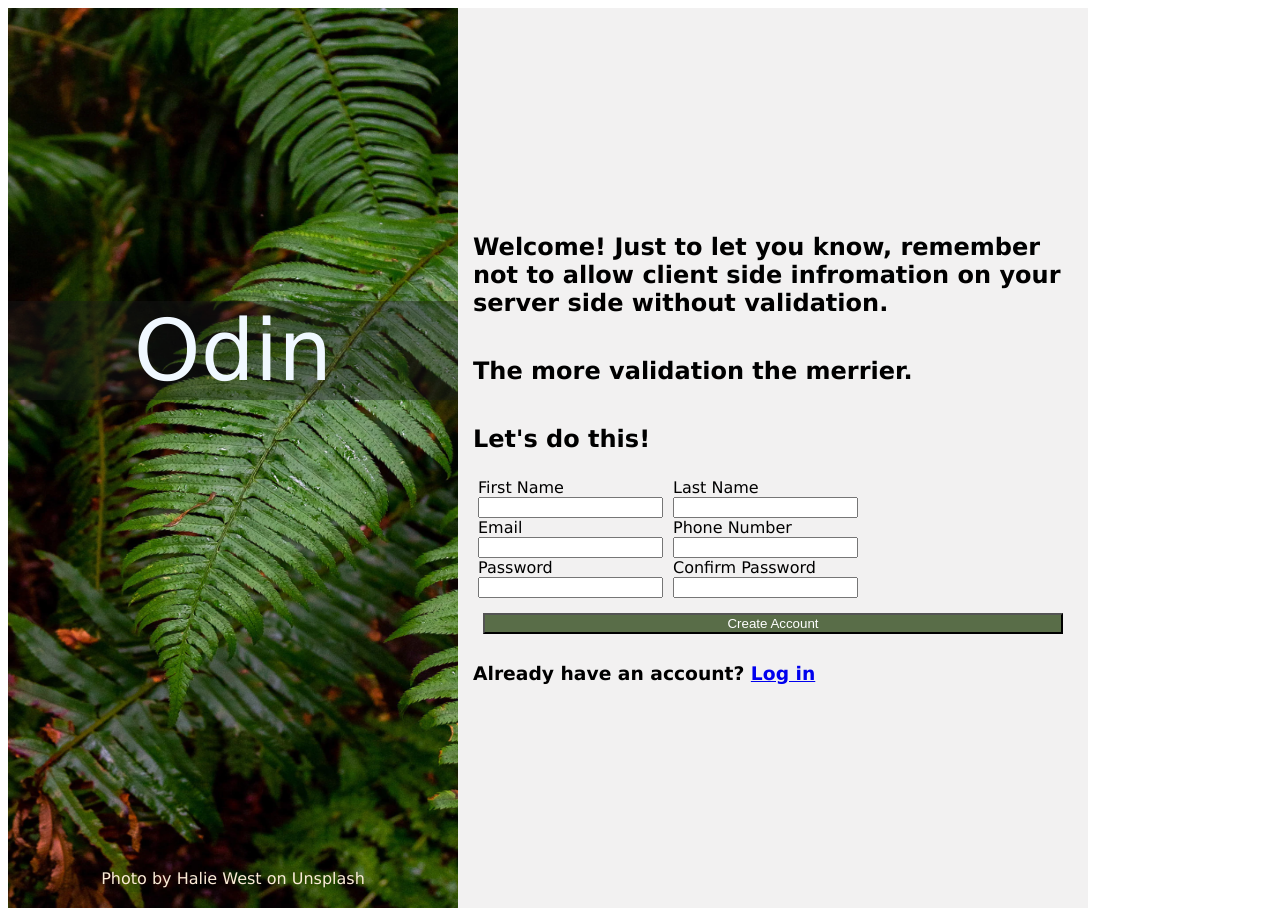
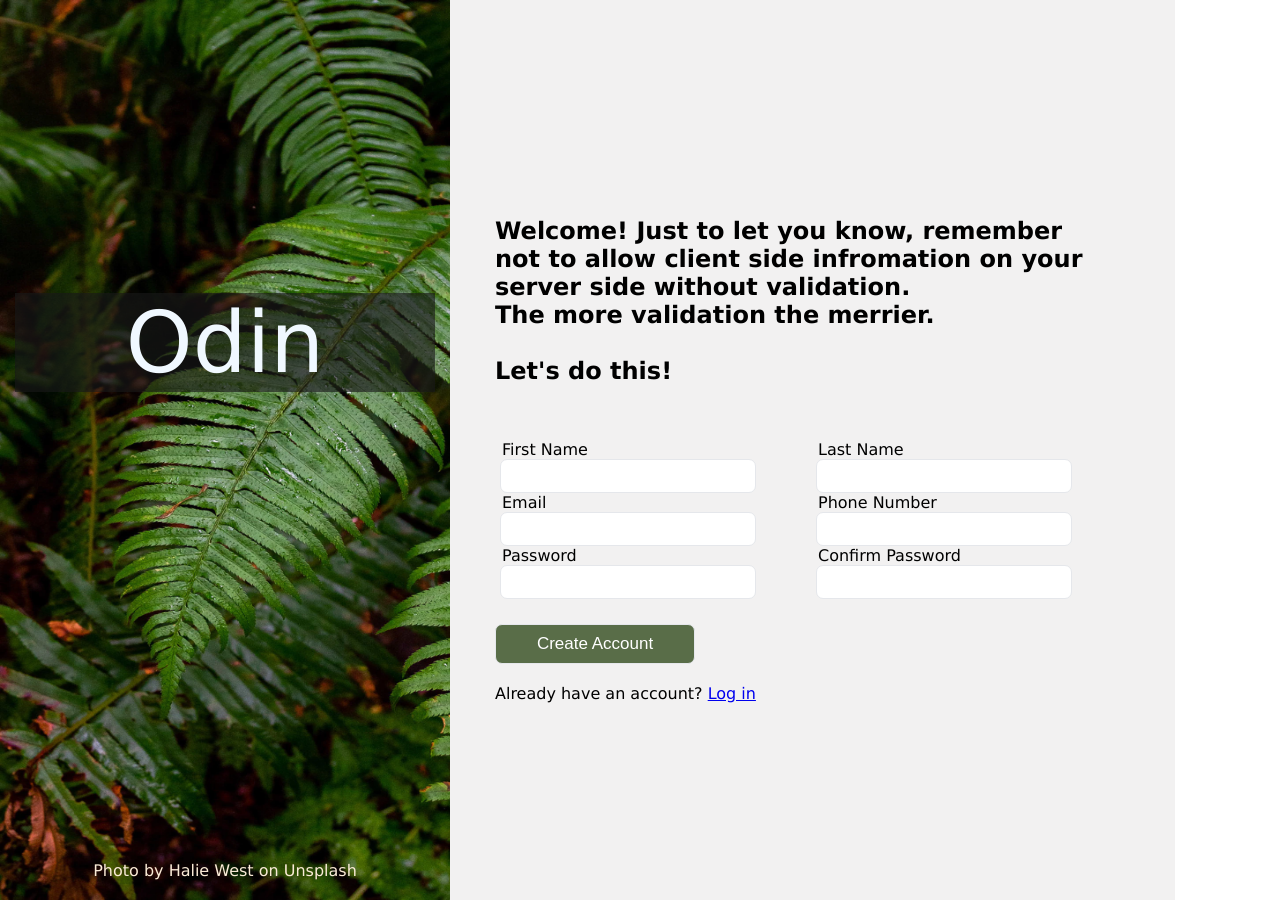
Before and after one commit to theVanya-iam/odin_form, a plain HTML site: page index.html in a window 1280 px wide. Drawn offline with Linux system fonts and the light colour scheme.

Commit message:
edits formatting and css

```diff
--- a/index.html
+++ b/index.html
@@ -14,9 +14,12 @@
         <div class="credit">Photo by Halie West on Unsplash</div>
     </div>
     <div class="rightSide">
-        <h2>Welcome! Just to let you know, remember not to allow client side infromation on your server side without validation.</h2>
-        <h2>The more validation the merrier.</h2>
-        <h2>Let's do this!</h2>
+        <div class="description">
+            <h2>Welcome! Just to let you know, remember not to allow client side infromation on your server side without validation.
+                <br>The more validation the merrier.
+                <br><br>Let's do this!
+            </h2>
+        </div>
         <form>
             <div class="leftCol">
                     <label for="firstName">First Name</label>
@@ -41,7 +44,7 @@
                 </div>
                 <label for="phoneNumber">Phone Number</label>
                 <div>
-                    <input type="number" id="phoneNumber" name="Phone Number">
+                    <input type="tel" id="phoneNumber" name="Phone Number">
                 </div>
                 <label for="passwordConfirm">Confirm Password</label>
                 <div>
@@ -50,7 +53,8 @@
             </div>
         </form>
         <button type="submit">Create Account</button>
-        <h3>Already have an account? <a href="https://www.w3schools.com/">Log in</a></h3>
+        <div>Already have an account? <a href="https://www.w3schools.com/">Log in</a></div>
     </div>
+    <script src="./script.js"></script>
 </body>
 </html>
--- a/styles.css
+++ b/styles.css
@@ -4,6 +4,7 @@
 
 body{
     display: flex;
+    margin: 0px;
 }
 
 .leftSide{
@@ -32,38 +33,62 @@ img{
     text-align: center;
     margin-top: 65%;
     margin-bottom: auto;
+    margin-left: 15px;
+    margin-right: 15px;
     color:aliceblue;
-    background-color: rgba(25, 25, 25, 0.412);
+    background-color: rgba(25, 25, 25, 0.634);
 }
 
 .rightSide{
     display: flex;
     flex-direction: column;
+    justify-content: center;
     background-color: rgb(242, 241, 241);
     width: 600px;
     height: 900px;
-    padding-left: 15px;
-    padding-right: 15px;
-    justify-content: center;
+    padding-left: 45px;
+    padding-right: 80px;
 }
 
-button{
-    margin: 10px;
-    background-color: #596D48;
-    color: white;
+.description{
+    margin-bottom: 30px;
+}
+
+form{
+    display: flex;
+    padding: 5px;
 }
 
 .leftCol{
     flex-direction: column;
-    margin: 5px;
+    margin-right: 60px;
 }
 
 .rightCol{
     flex-direction: column;
-    margin: 5px;
 }
 
-form{
-    display: flex;
-    flex-direction: row;
+label{
+    margin-left: 2px;
 }
+
+input{
+    width: 250px;
+    height: 30px;
+    font-size: 18px;
+}
+
+button{
+    margin-top: 20px;
+    margin-bottom: 20px;
+    background-color: #596D48;
+    color: white;
+    width: 200px;
+    height: 40px;
+    font-size: 17px;
+}
+
+input, button{
+    border: 1px solid #E5E7EB;
+    border-radius: 7px;
+}
```
